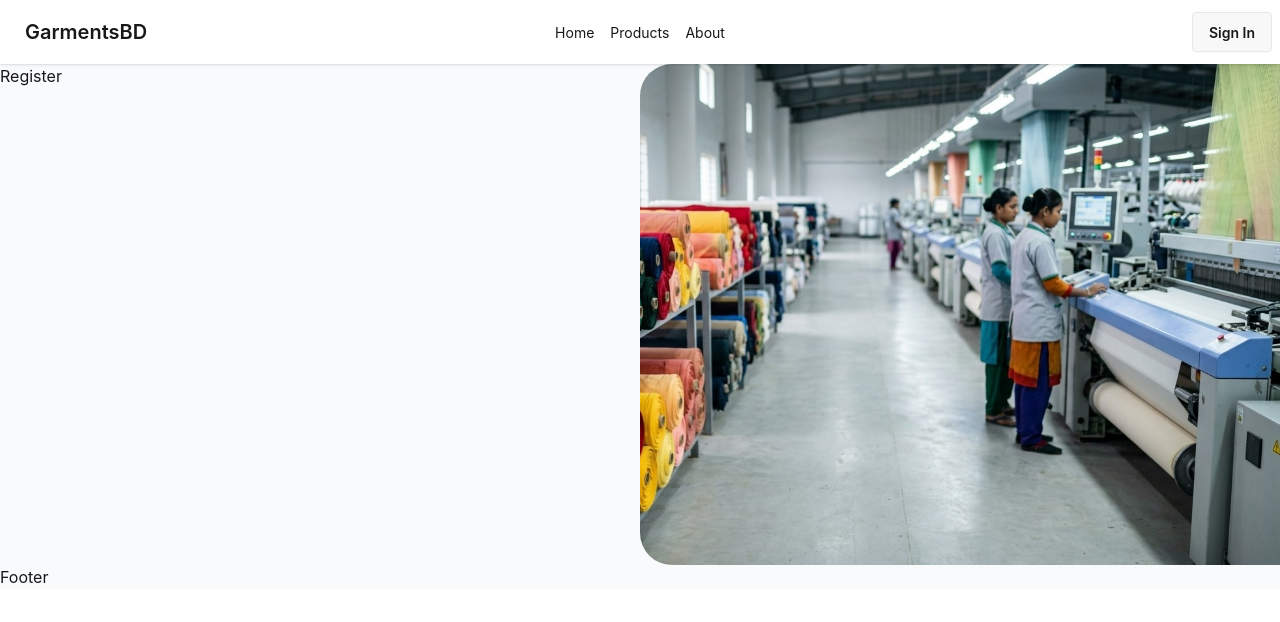
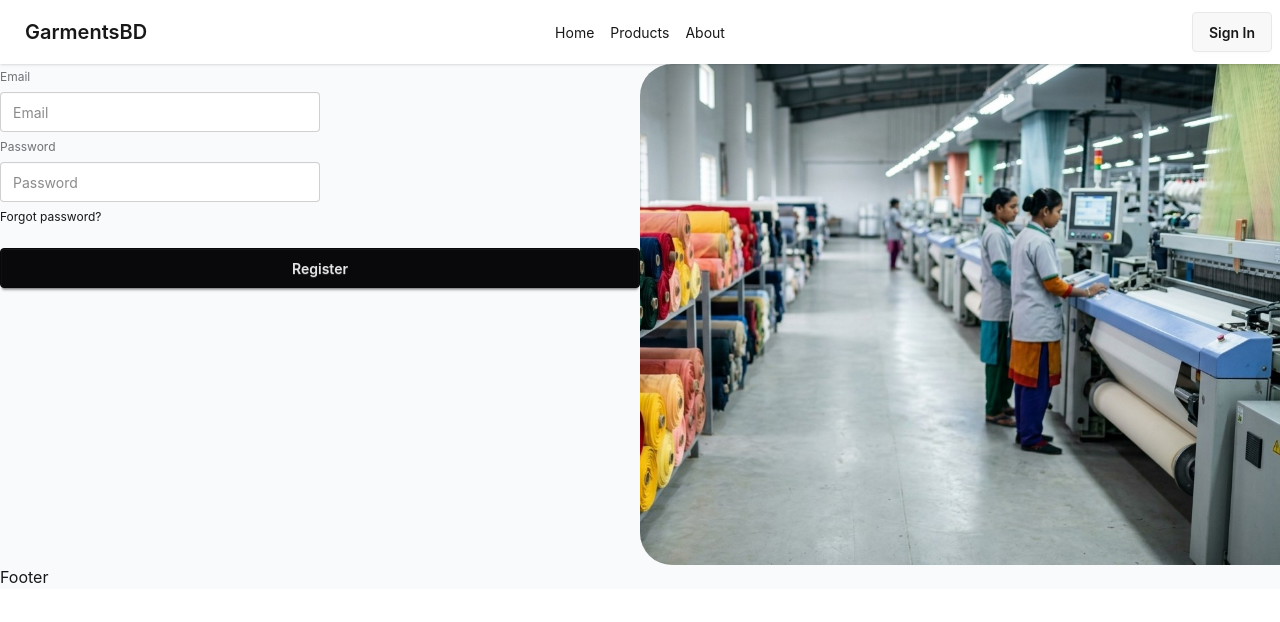
Before and after one commit to tarif421/GarmentsBD, a React (Vite) app: page /register in a window 1280 px wide. Shown: the top 622 px of the page. Built offline with nearby package versions, Linux system fonts and the light colour scheme.

Commit message:
register on progress

```diff
--- a/src/Auth/Register.jsx
+++ b/src/Auth/Register.jsx
@@ -1,9 +1,22 @@
-import React from 'react'
+import React from "react";
 
 const Register = () => {
   return (
-    <div>Register</div>
-  )
-}
+    <div>
+      <form>
+        <fieldset className="fieldset">
+          <label className="label">Email</label>
+          <input type="email" className="input" placeholder="Email" />
+          <label className="label">Password</label>
+          <input type="password" className="input" placeholder="Password" />
+          <div>
+            <a className="link link-hover">Forgot password?</a>
+          </div>
+          <button className="btn btn-neutral mt-4">Register</button>
+        </fieldset>
+      </form>
+    </div>
+  );
+};
 
-export default Register
+export default Register;
```
